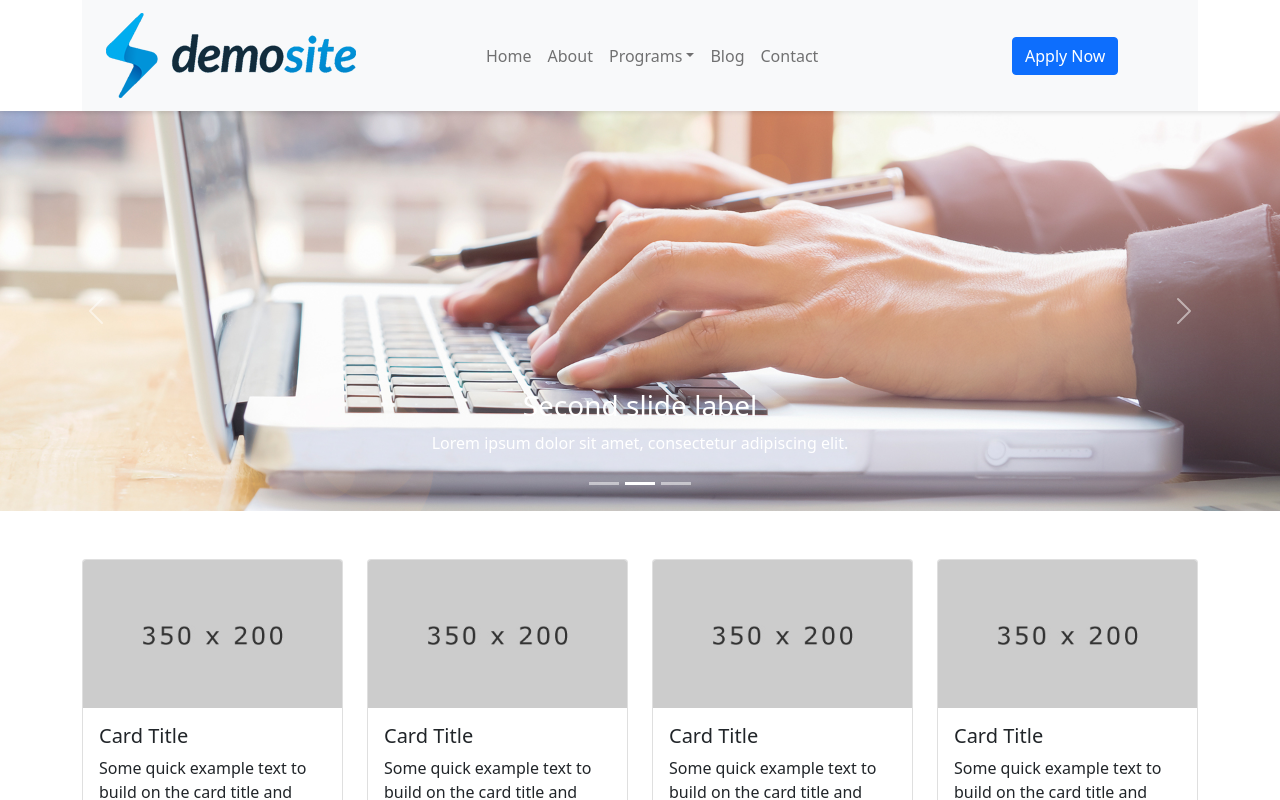
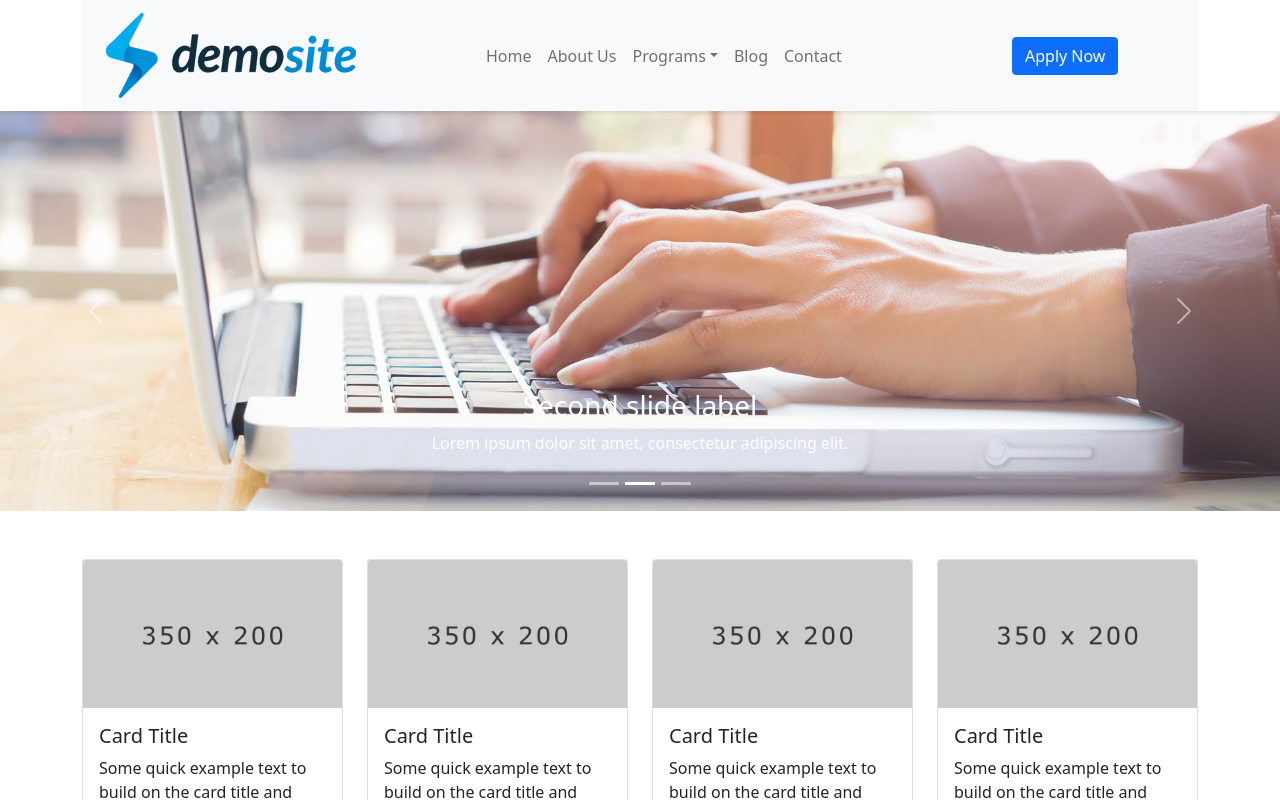
Before and after one commit to NiteshTP-GH/nireactweb, a React (Create React App) app: page / in a window 1280 px wide. Shown: the top 800 px of the page. Built offline with nearby package versions, Linux system fonts and the light colour scheme.

Commit message:
first commit

```diff
--- a/src/pages/About.js
+++ b/src/pages/About.js
@@ -1,6 +1,9 @@
 import { Table, Tabs, Tab } from 'react-bootstrap';
+import React, { useEffect } from 'react';
 const About = () => {
-
+  useEffect(() => {
+    document.title = 'About Us';
+});
     // const ftStyle = {
     //     color: "#fff",
     //     backgroundColor: 'blue',
--- a/src/pages/Blogs.js
+++ b/src/pages/Blogs.js
@@ -1,5 +1,11 @@
 import { Row, Col, Nav, Tab } from 'react-bootstrap';
+
+import React, { useEffect } from 'react';
 const Blogs = () => {
+
+useEffect(() => {
+    document.title = 'Blog';
+});
 
     // const ftStyle = {
     //     color: "#fff",
--- a/src/pages/Contact.js
+++ b/src/pages/Contact.js
@@ -1,6 +1,11 @@
 import FormExample from '../Formcode';
 import imgxlg from '../assets/images/1000x1000.jpg';
+import React, { useEffect } from 'react';
+
 const Contact = () => {
+  useEffect(() => {
+    document.title = 'Contact Us';
+});
     return (
       <>
         <section className="bg-light">
--- a/src/pages/Home.js
+++ b/src/pages/Home.js
@@ -5,8 +5,11 @@ import cardimglg from '../assets/images/1000x500.jpg';
 
 
 import { Card, Button, Carousel, Accordion } from 'react-bootstrap';
-
+import React, { useEffect } from 'react';
 const Home = () => {
+    useEffect(() => {
+        document.title = 'Home';
+    });
     return (
         <>
  <Carousel>
--- a/src/pages/Layout.js
+++ b/src/pages/Layout.js
@@ -23,7 +23,7 @@ const Layout = () => {
                 <Navbar.Collapse id="basic-navbar-nav" className="col-md-6">
                   <Nav className="me-auto">
                   <Nav.Link href="/">Home</Nav.Link>
-                  <Nav.Link href="/about">About</Nav.Link>
+                  <Nav.Link href="/about">About Us</Nav.Link>
                   <NavDropdown title="Programs" id="basic-nav-dropdown">
                       <NavDropdown.Item href="#action/3.1">Action</NavDropdown.Item>
                       <NavDropdown.Item href="#action/3.2">Another action</NavDropdown.Item>
```
